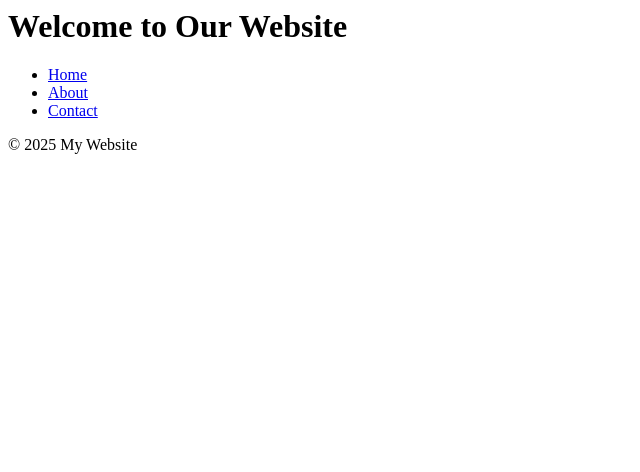
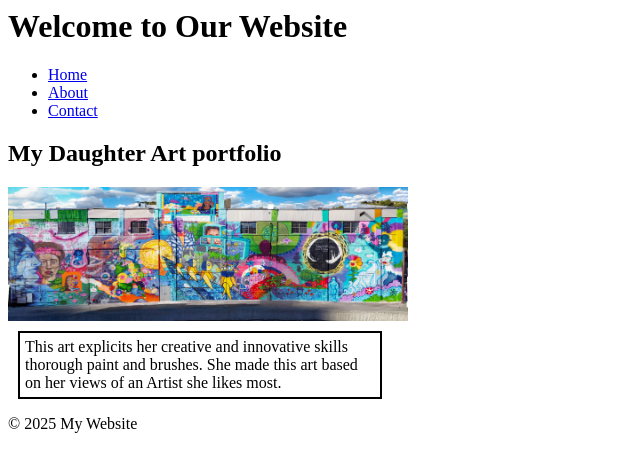
Before and after one commit to jayanthibs/website-project, a plain HTML site: page index.html in a window 1280 px wide. Shown: the whole page, without its empty margins (0-640 px from the left). Drawn offline with Linux system fonts and the light colour scheme.

Commit message:
Added a section of Hero Section

```diff
--- a/index.html
+++ b/index.html
@@ -13,6 +13,16 @@
      </ul>
     </nav>
 
+    <section>
+      <h1>My Daughter Art portfolio</h1>
+      <img src="./image/JCMAP-Youth-hero.jpg" alt="Portfolio pic" width="400" height="'500"/>
+      <p style="border:2px solid black;width:350px;padding:5px;
+    margin:10px;">This art explicits her creative and innovative skills thorough paint and brushes. She made this art based on her views of an Artist she likes most. </p>
+    </section>
+
+
+
+
     <footer>
       <p>&copy; 2025 My Website</p>
     </footer>
```
Also changed, not shown: image/JCMAP-Youth-hero.jpg (added).
